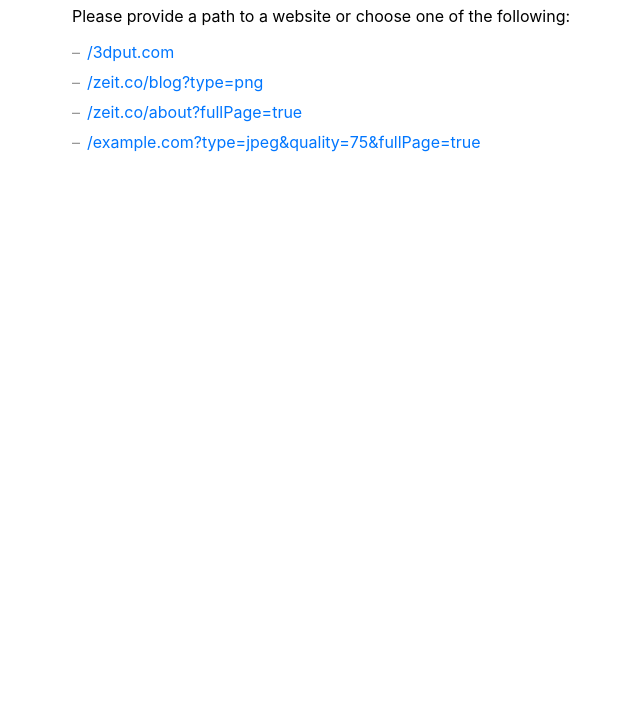
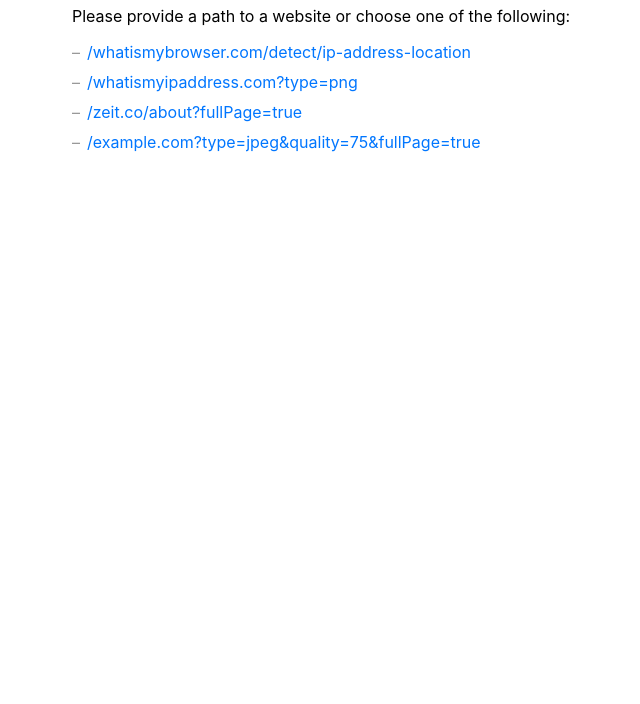
Before and after one commit to pgedeon/puppeteer-screenshot, a plain HTML site: page public/index.html in a window 1280 px wide. Shown: the part 96-800 px from the top of the page, without its empty margins (319-959 px from the left). Drawn offline with Linux system fonts and the light colour scheme.

Commit message:
Update index.html

```diff
--- a/public/index.html
+++ b/public/index.html
@@ -55,8 +55,8 @@
             <h1>Screenshot as a service</h1>
             <p>Please provide a path to a website or choose one of the following:</p>
             <ul>
-                <li><a href="/3dput.com">/3dput.com</a></li>
-                <li><a href="/zeit.co/blog?type=png">/zeit.co/blog?type=png</a></li>
+                <li><a href="/whatismybrowser.com/detect/ip-address-location">/whatismybrowser.com/detect/ip-address-location</a></li>
+                <li><a href="/whatismyipaddress.com?type=png">/whatismyipaddress.com?type=png</a></li>
                 <li><a href="/zeit.co/about?fullPage=true">/zeit.co/about?fullPage=true</a></li>
                  <li><a href="/example.com?type=jpeg&quality=75&fullPage=true">/example.com?type=jpeg&quality=75&fullPage=true</a></li>
             </ul>
```
